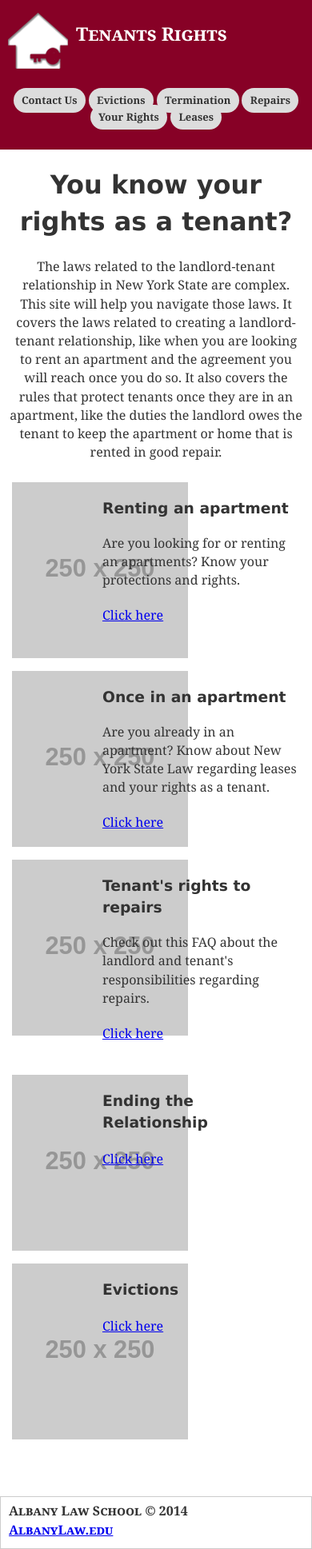
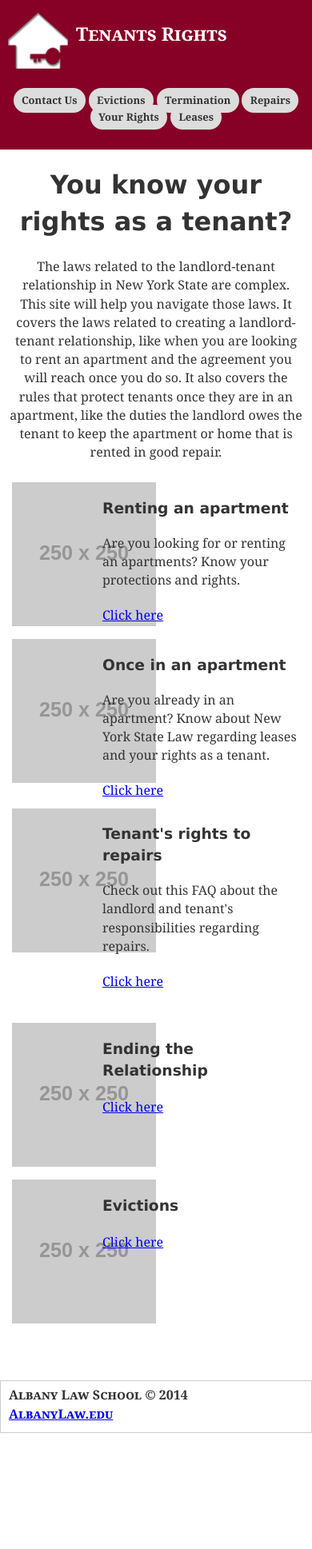
Before and after one commit to iinf362/team5, a Jekyll site: the page built from index.html, in a window 390 px wide. Shown: the whole page at 80% size. Built offline with Jekyll 4.4.1, drawn with Linux system fonts in a browser that asks for light colours; after the commit the page ends 1792 px from its top, so only the background shows below that.

Commit message:
Update style.css

```diff
--- a/css/style.css
+++ b/css/style.css
@@ -325,7 +325,9 @@ p.welcome-text, .welcome-title{
 }
 
 @media(max-width:770px){
-
+	.section-img{
+		max-width: 180px;
+	}
 }
 
 /**Utilities**/
```
